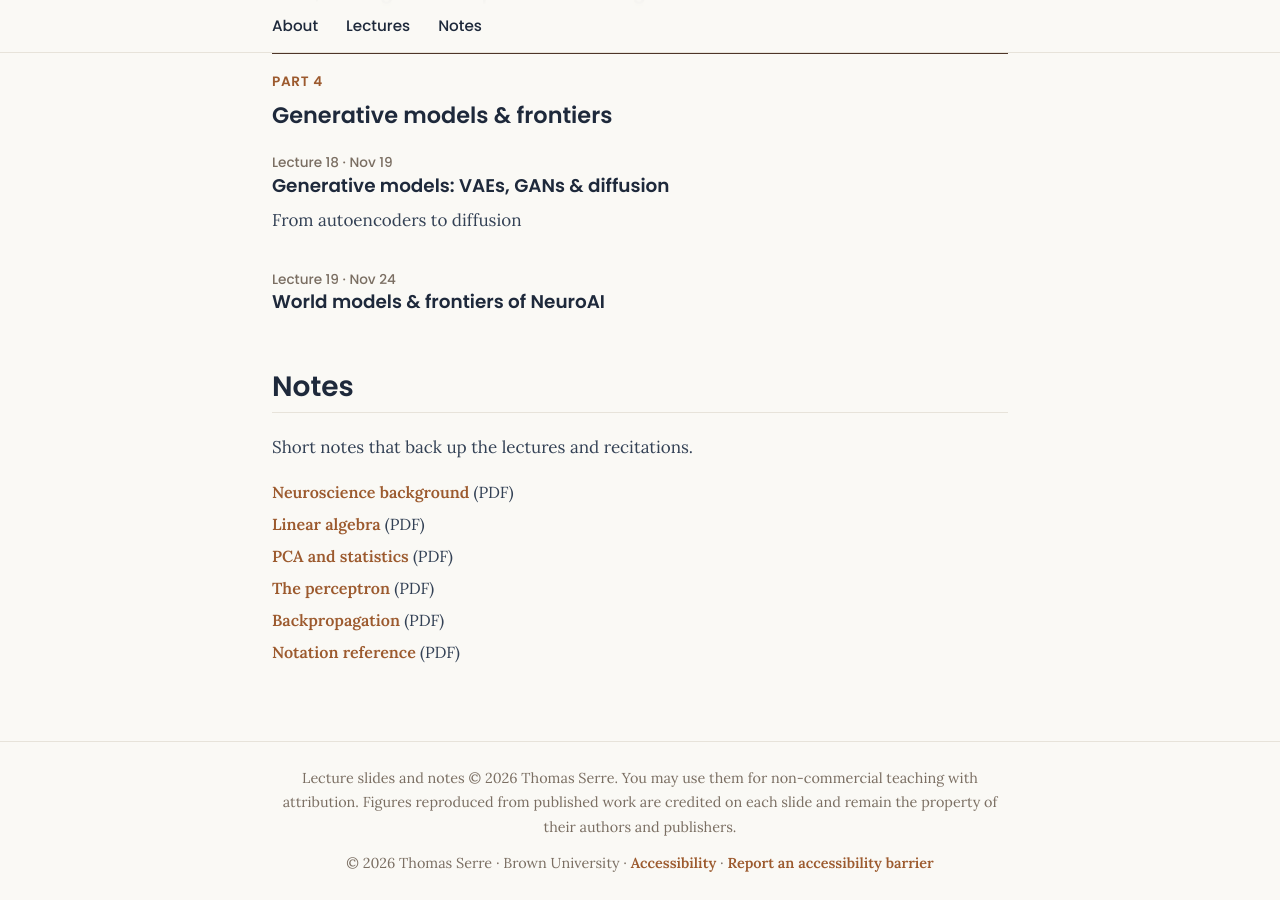
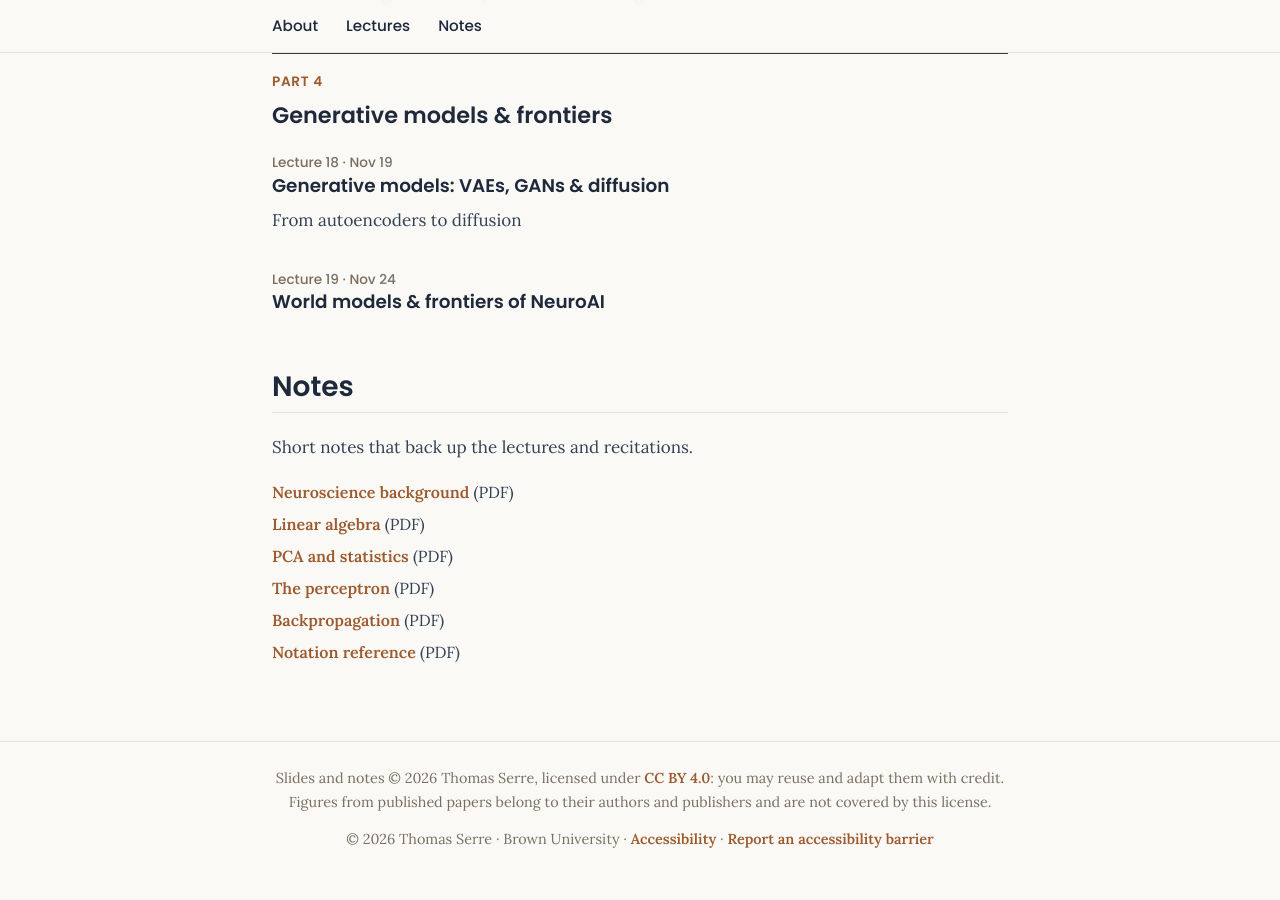
Before and after one commit to tserre/tserre.github.io, a Jekyll site: the page built from cpsy1291/index.html, in a window 1280 px wide and 900 px high, scrolled down 3766 px. Built offline with Jekyll 4.4.1, drawn with Linux system fonts in a browser that asks for light colours; after the commit the page ends 4641 px from its top, so only the background shows below that.

Commit message:
CPSY 1291: license slides and notes under CC BY 4.0

```diff
--- a/cpsy1291/index.html
+++ b/cpsy1291/index.html
@@ -12,7 +12,7 @@ sections:
   - { id: notes, title: Notes }
 header_links:
   - { title: "All course materials", url: "https://serre-lab.github.io/CPSY1291-2026/" }
-copyright: "Lecture slides and notes © 2026 Thomas Serre. You may use them for non-commercial teaching with attribution. Figures reproduced from published work are credited on each slide and remain the property of their authors and publishers."
+copyright: 'Slides and notes © 2026 Thomas Serre, licensed under <a href="https://creativecommons.org/licenses/by/4.0/">CC BY 4.0</a>: you may reuse and adapt them with credit. Figures from published papers belong to their authors and publishers and are not covered by this license.'
 ---
 <section aria-labelledby="about">
 <h2 id="about">About the course</h2>
```
